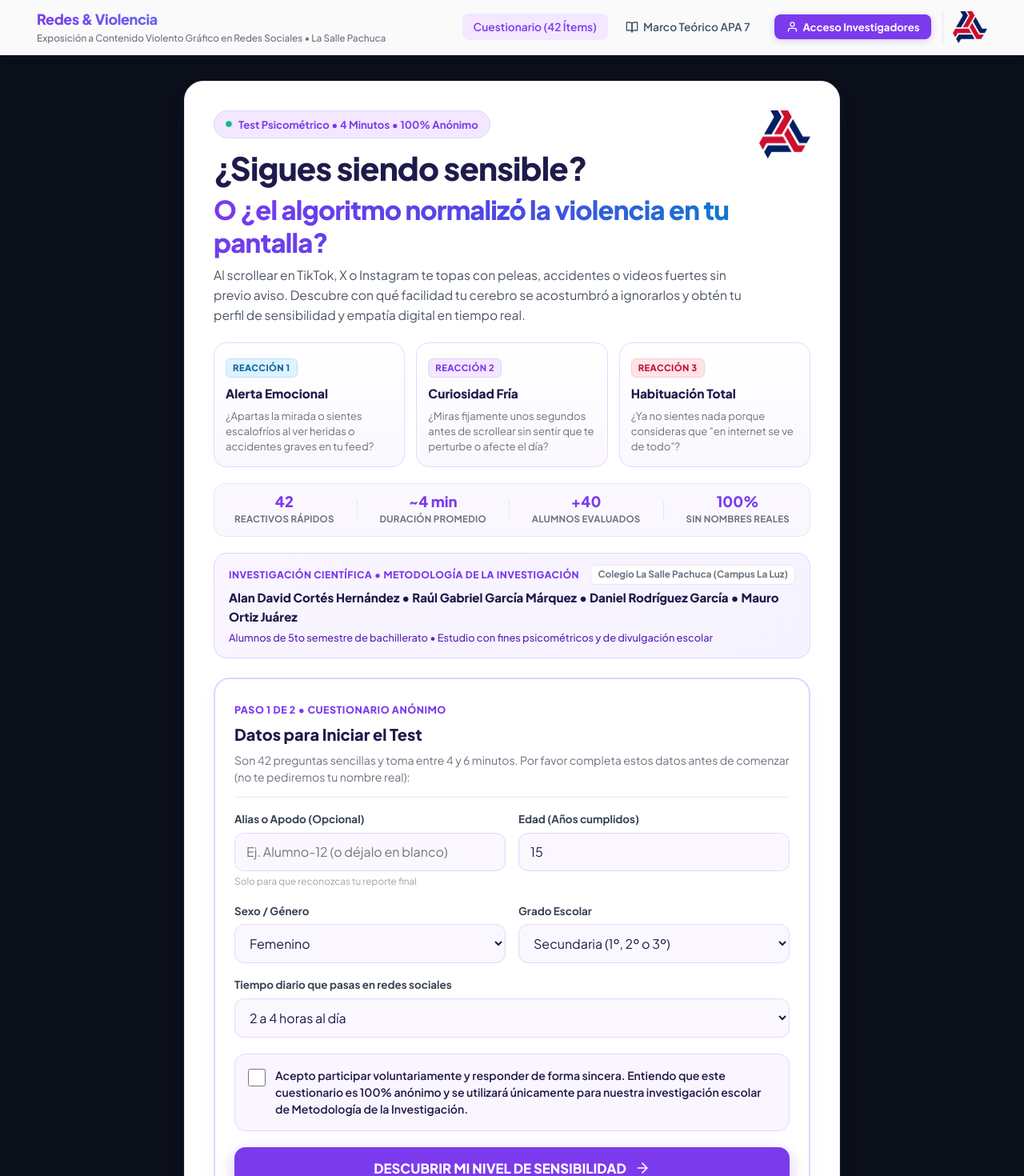
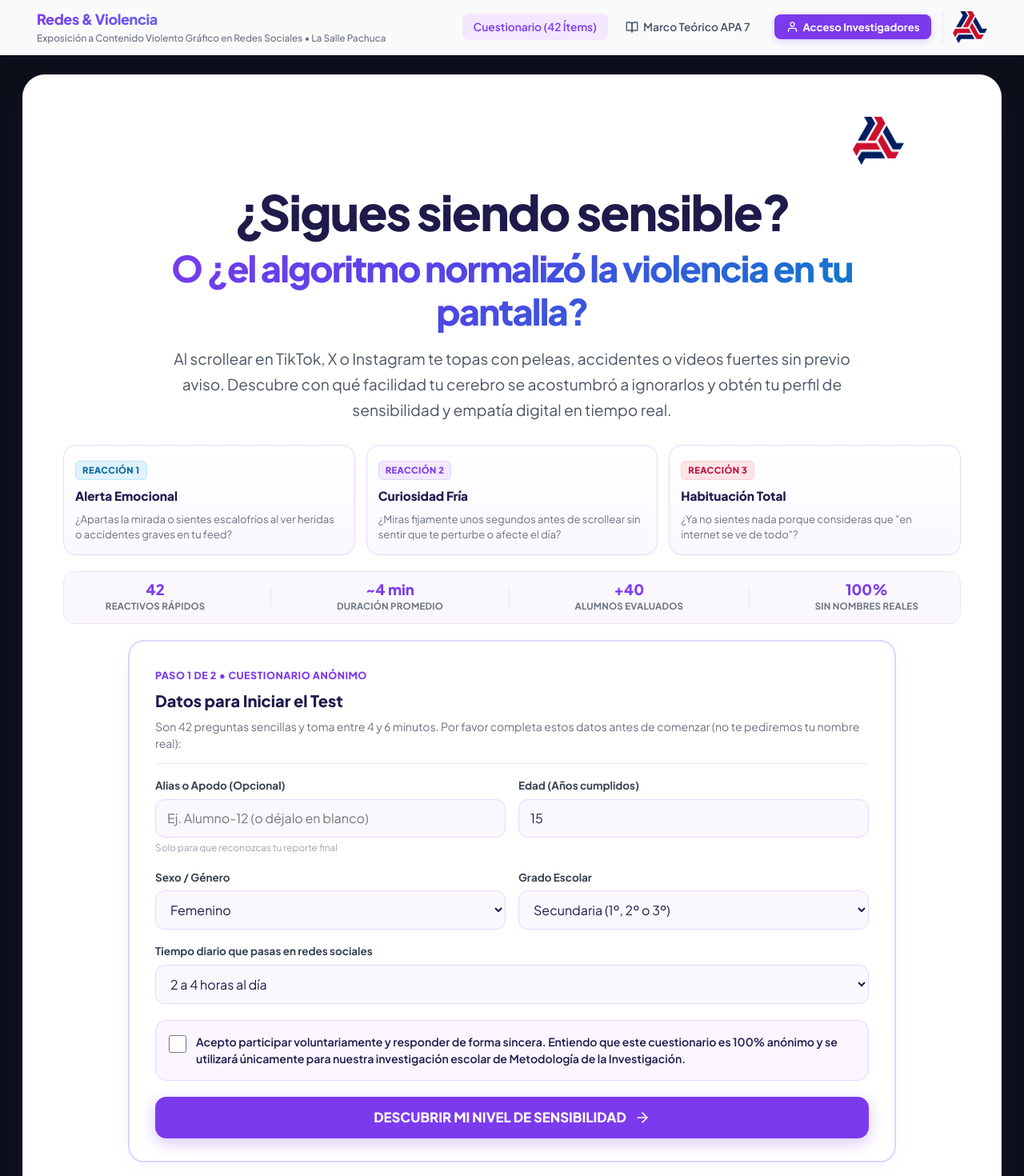
Before and after one commit to Maurisi0m/test-desensibilizacion-violencia-grafica, a React (Vite) app in the folder reconecta-web/: page / in a window 1280 px wide. Shown: the top 1470 px of the page at 80% size. Built offline with nearby package versions, Linux system fonts and the light colour scheme.

Commit message:
feat(ui): layout amplio de pantalla completa, hero centrado y ficha de autores al fondo

```diff
--- a/reconecta-web/src/pages/TestPage.jsx
+++ b/reconecta-web/src/pages/TestPage.jsx
@@ -110,29 +110,27 @@ export default function TestPage({ onComplete }) {
     return (
       <div className="test-wrapper">
         <div className="test-card-panel">
-          {/* Cabecera Inmersiva de Alto Impacto Visual */}
-          <div className="test-header-grid">
-            <div style={{ flex: '1 1 auto' }}>
-              <div className="test-badge-chip">
-                <span className="test-badge-dot"></span>
-                <span>Test Psicométrico • 4 Minutos • 100% Anónimo</span>
+          {/* Hero Inmersivo de Pantalla Completa */}
+          <div className="test-hero-container">
+            <div className="test-hero-top">
+              <div style={{ flex: 1 }}></div>
+              <img
+                src="/lasalle-logo.png"
+                alt="Logo La Salle"
+                className="test-logo-img"
+              />
             </div>
-              <h1 className="test-title-main test-title-hook">
+
+            <h1 className="test-title-hook">
               ¿Sigues siendo sensible?
               <span className="test-title-sub-gradient">
                 O ¿el algoritmo normalizó la violencia en tu pantalla?
               </span>
             </h1>
-              <p className="test-subtitle">
+
+            <p className="test-subtitle-hero">
               Al scrollear en TikTok, X o Instagram te topas con peleas, accidentes o videos fuertes sin previo aviso. Descubre con qué facilidad tu cerebro se acostumbró a ignorarlos y obtén tu perfil de sensibilidad y empatía digital en tiempo real.
             </p>
-            </div>
-
-            <img
-              src="/lasalle-logo.png"
-              alt="Logo La Salle"
-              className="test-logo-img"
-            />
           </div>
 
           {/* Tarjetas Inmersivas de Curiosidad: ¿Cuál es tu reacción habitual? */}
@@ -182,24 +180,6 @@ export default function TestPage({ onComplete }) {
             <div className="hook-stat-item">
               <span className="hook-stat-number">100%</span>
               <span className="hook-stat-label">Sin Nombres Reales</span>
-            </div>
-          </div>
-
-          {/* Ficha Institucional de Respaldo Académico La Salle */}
-          <div className="test-authors-card">
-            <div style={{ display: 'flex', justifyContent: 'space-between', alignItems: 'center', flexWrap: 'wrap', gap: '8px' }}>
-              <span style={{ fontSize: '0.76rem', fontWeight: 800, color: '#7C3AED', textTransform: 'uppercase', letterSpacing: '0.04em' }}>
-                Investigación Científica • Metodología de la Investigación
-              </span>
-              <span style={{ fontSize: '0.74rem', fontWeight: 700, color: '#6B7280', background: '#FFFFFF', padding: '2px 8px', borderRadius: '6px', border: '1px solid #EDE4F8' }}>
-                Colegio La Salle Pachuca (Campus La Luz)
-              </span>
-            </div>
-            <div style={{ fontSize: '0.94rem', fontWeight: 800, color: '#1E1B4B' }}>
-              Alan David Cortés Hernández • Raúl Gabriel García Márquez • Daniel Rodríguez García • Mauro Ortiz Juárez
-            </div>
-            <div style={{ fontSize: '0.8rem', color: '#5B21B6', fontWeight: 500 }}>
-              Alumnos de 5to semestre de bachillerato • Estudio con fines psicométricos y de divulgación escolar
             </div>
           </div>
 
@@ -378,6 +358,24 @@ export default function TestPage({ onComplete }) {
                   Tu participación es libre y anónima. No guardamos correos ni contraseñas. Este cuestionario tiene un fin estrictamente educativo y escolar para nuestra materia de investigación, por lo que no representa una evaluación médica ni psicológica.
                 </span>
               </div>
+            </div>
+          </div>
+
+          {/* Ficha Institucional de Respaldo Académico La Salle (Al final) */}
+          <div className="test-authors-card">
+            <div style={{ display: 'flex', justifyContent: 'space-between', alignItems: 'center', flexWrap: 'wrap', gap: '8px' }}>
+              <span style={{ fontSize: '0.78rem', fontWeight: 800, color: '#7C3AED', textTransform: 'uppercase', letterSpacing: '0.04em' }}>
+                Investigación Científica • Metodología de la Investigación
+              </span>
+              <span style={{ fontSize: '0.74rem', fontWeight: 700, color: '#6B7280', background: '#FFFFFF', padding: '3px 10px', borderRadius: '6px', border: '1px solid #EDE4F8' }}>
+                Colegio La Salle Pachuca (Campus La Luz)
+              </span>
+            </div>
+            <div style={{ fontSize: '0.96rem', fontWeight: 800, color: '#1E1B4B', marginTop: '4px' }}>
+              Alan David Cortés Hernández • Raúl Gabriel García Márquez • Daniel Rodríguez García • Mauro Ortiz Juárez
+            </div>
+            <div style={{ fontSize: '0.82rem', color: '#5B21B6', fontWeight: 500, marginTop: '2px' }}>
+              Alumnos de 5to semestre de bachillerato • Estudio con fines psicométricos y de divulgación escolar
             </div>
           </div>
         </div>
--- a/reconecta-web/src/styles/main.css
+++ b/reconecta-web/src/styles/main.css
@@ -675,55 +675,56 @@ button, input, select {
 
 .test-wrapper {
   width: 100%;
-  max-width: 860px;
+  max-width: 1280px;
   margin: 0 auto;
-  padding: 32px 20px 80px;
+  padding: 24px 28px 80px;
+  box-sizing: border-box;
+}
+
+@media (max-width: 768px) {
+  .test-wrapper {
+    padding: 16px 14px 60px;
+  }
 }
 
 .test-card-panel {
   background: #FFFFFF;
   border: 1px solid #EDE4F8;
-  border-radius: 24px;
-  padding: 36px;
-  box-shadow: 0 12px 35px -8px rgba(124, 58, 237, 0.10);
+  border-radius: 28px;
+  padding: 44px 50px;
+  box-shadow: 0 16px 45px -8px rgba(124, 58, 237, 0.12);
+  width: 100%;
+  box-sizing: border-box;
+}
+
+@media (max-width: 768px) {
+  .test-card-panel {
+    padding: 24px 18px;
+    border-radius: 20px;
+  }
+}
+
+.test-hero-container {
+  text-align: center;
+  padding: 8px 0 28px;
+  max-width: 980px;
+  margin: 0 auto;
+}
+
+.test-hero-top {
+  display: flex;
+  justify-content: space-between;
+  align-items: center;
+  margin-bottom: 24px;
+  width: 100%;
 }
 
 .test-header-grid {
   display: flex;
   justify-content: space-between;
   align-items: flex-start;
-  gap: 20px;
-  margin-bottom: 22px;
-}
-
-.test-badge-chip {
-  display: inline-flex;
-  align-items: center;
-  gap: 8px;
-  padding: 6px 14px;
-  background: #F3E8FF;
-  border: 1px solid #DDD6FE;
-  border-radius: 9999px;
-  color: #7C3AED;
-  font-size: 0.82rem;
-  font-weight: 700;
-  margin-bottom: 12px;
-}
-
-.test-badge-dot {
-  width: 8px;
-  height: 8px;
-  border-radius: 50%;
-  background: #10B981;
-  box-shadow: 0 0 8px #10B981;
-  display: inline-block;
-  animation: pulseDot 2s infinite;
-}
-
-@keyframes pulseDot {
-  0% { transform: scale(0.95); box-shadow: 0 0 0 0 rgba(16, 185, 129, 0.7); }
-  70% { transform: scale(1); box-shadow: 0 0 0 8px rgba(16, 185, 129, 0); }
-  100% { transform: scale(0.95); box-shadow: 0 0 0 0 rgba(16, 185, 129, 0); }
+  gap: 24px;
+  margin-bottom: 24px;
 }
 
 .test-title-main {
@@ -735,19 +736,31 @@ button, input, select {
 }
 
 .test-title-hook {
-  font-size: clamp(1.8rem, 4.5vw, 2.5rem);
-  letter-spacing: -0.02em;
+  font-size: clamp(2.3rem, 5.5vw, 3.8rem);
+  font-weight: 850;
+  letter-spacing: -0.03em;
+  line-height: 1.15;
+  color: #1E1B4B;
+  margin: 0 auto 16px;
 }
 
 .test-title-sub-gradient {
   display: block;
-  margin-top: 6px;
-  font-size: 0.82em;
-  background: linear-gradient(135deg, #7C3AED 0%, #4F46E5 50%, #0284C7 100%);
+  margin-top: 8px;
+  font-size: 0.74em;
+  background: linear-gradient(135deg, #7C3AED 0%, #4F46E5 45%, #0284C7 100%);
   -webkit-background-clip: text;
   -webkit-text-fill-color: transparent;
   font-weight: 800;
-  line-height: 1.25;
+  line-height: 1.22;
+}
+
+.test-subtitle-hero {
+  color: #4B5563;
+  font-size: clamp(1.02rem, 1.8vw, 1.2rem);
+  line-height: 1.65;
+  max-width: 860px;
+  margin: 0 auto;
 }
 
 .test-subtitle {
@@ -895,8 +908,9 @@ button, input, select {
   background: linear-gradient(135deg, #FAF5FF 0%, #F5F3FF 100%);
   border: 1px solid #DDD6FE;
   border-radius: 16px;
-  padding: 14px 18px;
-  margin-bottom: 24px;
+  padding: 16px 20px;
+  margin: 24px auto 0;
+  max-width: 960px;
   display: flex;
   flex-direction: column;
   gap: 4px;
@@ -906,9 +920,16 @@ button, input, select {
   background: #FFFFFF;
   border: 2px solid #DDD6FE;
   border-radius: 20px;
-  padding: 24px;
-  margin-bottom: 24px;
+  padding: 28px 32px;
+  margin: 0 auto 28px;
+  max-width: 960px;
   box-shadow: 0 4px 18px rgba(124, 58, 237, 0.05);
+}
+
+@media (max-width: 768px) {
+  .test-form-box {
+    padding: 20px 16px;
+  }
 }
 
 .test-form-grid {
@@ -987,8 +1008,9 @@ button, input, select {
   background: #FAF8FE;
   border: 1px solid #EDE4F8;
   border-radius: 18px;
-  padding: 22px;
-  margin-top: 10px;
+  padding: 24px;
+  margin: 10px auto 0;
+  max-width: 960px;
 }
 
 /* Likert grid responsive */
```
Lines whose indentation alone changed are shown as unchanged.
